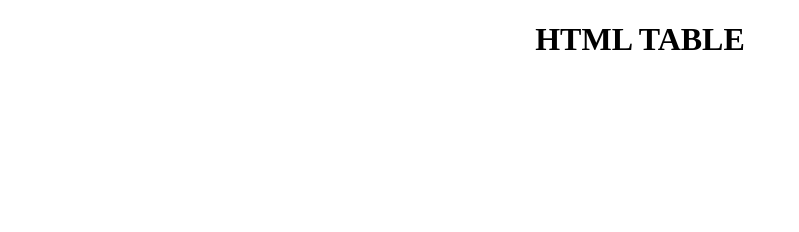
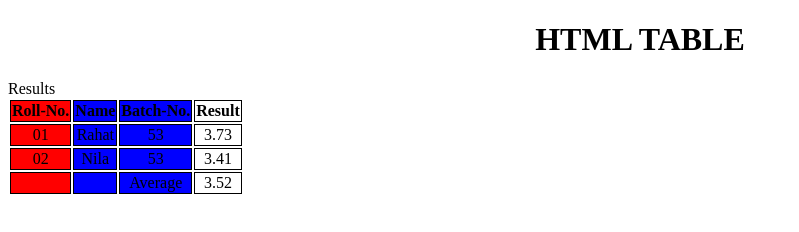
Before and after one commit to Rahat854/Nila_class, a plain HTML site: page class9.html in a window 1280 px wide. Shown: the whole page, without its empty margins (0-799 px from the left). Drawn offline with Linux system fonts and the light colour scheme.

Commit message:
class 9 updated

```diff
--- a/class9.html
+++ b/class9.html
@@ -6,7 +6,55 @@
     <meta name="viewport" content="width=device-width, initial-scale=1.0">
     <title>HTML TABLE</title>
 </head>
+<style>
+    table {
+        text-align: center;
+    }
+    th {
+        border: solid black 1px;
+    }
+    td {
+        border: solid black 1px;
+    }
+</style>
 <body>
     <h1 style="text-align: center;">HTML TABLE</h1>
+    <caption>Results</caption>
+    <table>
+        <colgroup>
+            <col  style="background-color: red;">
+            <col span="2" style="background-color:blue;">
+        </colgroup>
+        <thead>
+            <tr> <!--table row-->
+                <th>Roll-No.</th> <!--table header-->
+                <th>Name</th>
+                <th>Batch-No.</th>
+                <th>Result</th>
+            </tr>
+        </thead>
+        <tbody>
+            <tr>
+                <td>01</td><!--table data-->
+                <td>Rahat</td>
+                <td>53</td>
+                <td>3.73</td>
+            </tr>
+            <tr>
+                <td>02</td>
+                <td>Nila</td>
+                <td>53</td>
+                <td>3.41</td>
+            </tr>
+        </tbody>
+        <tfoot>
+            <tr>
+                <td></td>
+                <td></td>
+                <td>Average</td>
+                <td>3.52</td>
+            </tr>
+        </tfoot>
+    </table>
 </body>
 </html>
```
